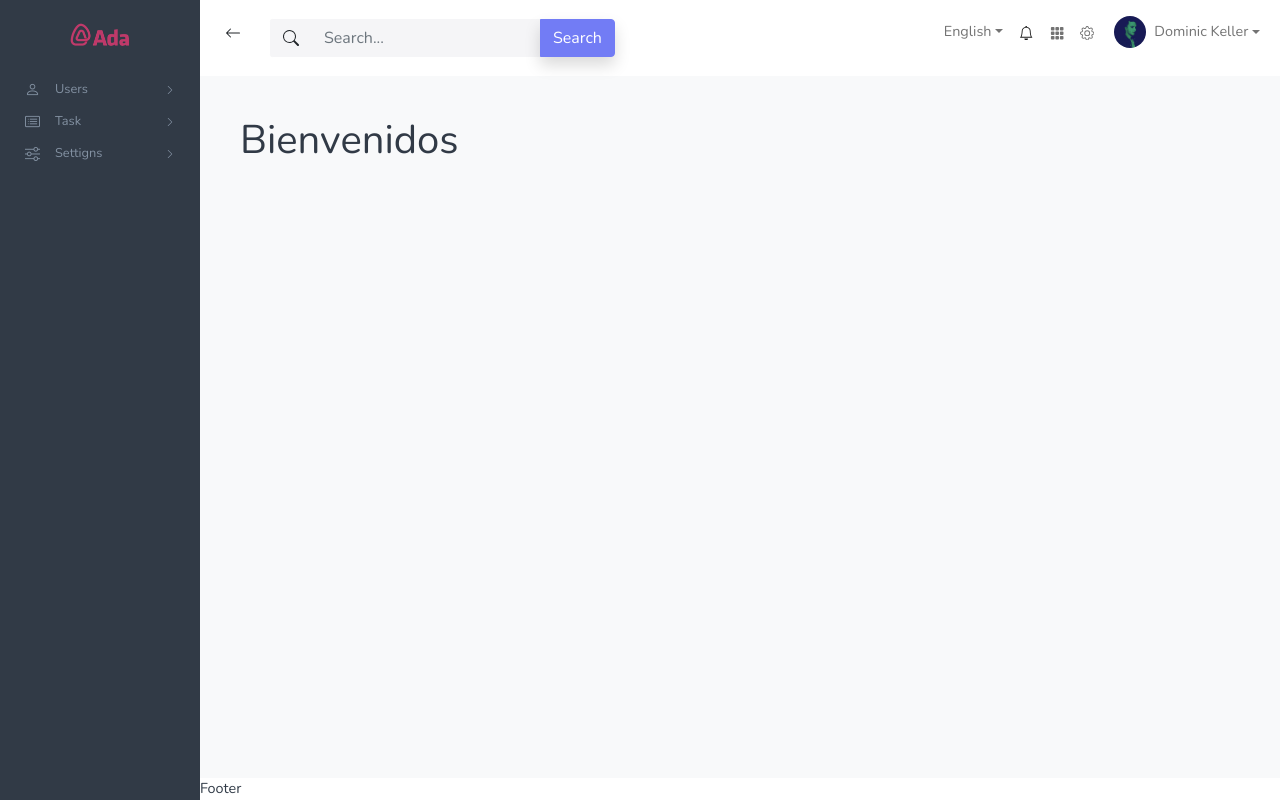
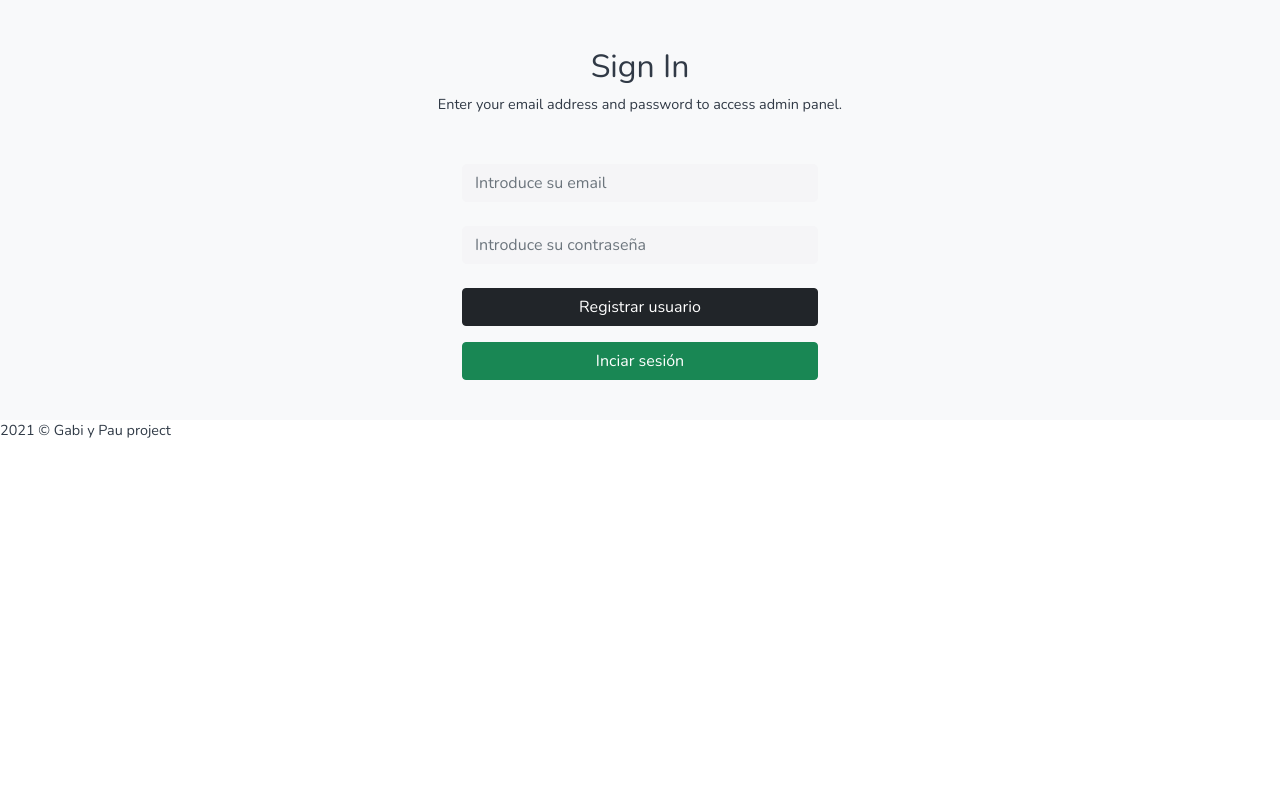
Before and after one commit to paula-carrano/Todo-App, a React (Create React App) app: page /login in a window 1280 px wide. Built offline with nearby package versions, Linux system fonts and the light colour scheme.

Commit message:
login screen

```diff
--- a/src/App.js
+++ b/src/App.js
@@ -1,5 +1,5 @@
 import { BrowserRouter as Router, Switch, Route } from "react-router-dom";
-import { Ejemplo, Tasks, Users } from "./Screens";
+import { Ejemplo, Tasks, Users, Login } from "./Screens";
 import "./App.css";
 
 const App = () => {
@@ -9,6 +9,7 @@ const App = () => {
 
         <Route path='/tasks' component={Tasks} />
         <Route path='/users' component={Users} />
+        <Route path='/login' component={Login} />
 
         <Route path='/' component={Ejemplo} />
       </Switch>
--- /dev/null
+++ b/src/Screens/Login/FormLogin/index.js
@@ -0,0 +1,41 @@
+import React, { useState } from 'react';
+
+const FormLogin = () => {
+    const [email, setEmail] = useState('')
+    const [pass, setPass] = useState('')
+
+    return (
+        <div>
+            <div className="container">
+                <div className="row mt-5 d-flex justify-content-center">
+                    <div className="col-md-4">
+                        <form className="form-group">
+                            <input
+                                onChange={(e) => { setEmail(e.target.value) }}
+                                className="form-control"
+                                placeholder="Introduce su email"
+                                type="email"
+                            />
+                            <input
+                                onChange={(e) => { setPass(e.target.value) }}
+                                className="form-control mt-4"
+                                placeholder="Introduce su contraseña"
+                                type="password"
+                            />
+                            <input
+                                className="btn btn-dark col-12 mt-4"
+                                type="submit"
+                                value="Registrar usuario"
+                            />
+                            <button className="btn btn-success col-12 mt-3">Inciar sesión</button>
+
+                        </form>
+
+                    </div>
+                </div>
+            </div>
+        </div>
+    );
+}
+
+export { FormLogin };
--- /dev/null
+++ b/src/Screens/Login/index.js
@@ -0,0 +1,17 @@
+import React from 'react';
+import { Layout, Main } from '../../components'
+import { FormLogin } from './FormLogin'
+
+const Login = () => {
+    return (
+        <Layout hideHeader hideAside>
+            <Main showAddButton>
+                <h2 className="text-center">Sign In</h2>
+                <p className="text-center">Enter your email address and password to access admin panel.</p>
+                <FormLogin />
+            </Main>
+        </Layout>
+    );
+}
+
+export { Login };
--- a/src/Screens/Users/ListUser/index.js
+++ b/src/Screens/Users/ListUser/index.js
@@ -7,6 +7,7 @@ import { UserApi } from './api'
 
 const ListUser = () => {
 
+    //REDIRECCIONO EL BTN
     const history = useHistory();
 
     const redirectAddUserForm = () => {
@@ -15,11 +16,11 @@ const ListUser = () => {
 
     const [dataUser, setdataUser] = useState([])
 
+    // OBTENGO DATOS
     const setUsers = () => {
         UserApi.get()
             .then((response => {
                 setdataUser(response);
-                console.log(response)
             }))
     }
 
@@ -27,9 +28,10 @@ const ListUser = () => {
         setUsers()
     }, []);
 
+    //BTN DELETE
     const deleteUser = (id) => {
         api.delete(`/users/${id}.json`)
-
+            .then(setUsers())
     }
 
     return (
@@ -37,7 +39,7 @@ const ListUser = () => {
             <Main title="Usuarios" handleClick={redirectAddUserForm}>
                 <div className="container">
                     <div className="row">
-                        <TableUser dataUser={dataUser} handleClick={deleteUser} />
+                        <TableUser dataUser={dataUser} handleClickDelete={deleteUser} />
                     </div>
                 </div>
             </Main>
--- a/src/Screens/Users/TableUser/index.js
+++ b/src/Screens/Users/TableUser/index.js
@@ -1,13 +1,14 @@
 import React from 'react';
 import { PencilFill, TrashFill } from 'react-bootstrap-icons'
 
-const TableUser = ({ dataUser, handleClick }) => {
+const TableUser = ({ dataUser, handleClickDelete }) => {
 
     return (
         <div className="table-responsive">
             <table className="table table-hover">
                 <thead>
                     <tr className="text-center">
+                        <th scope="col">#</th>
                         <th scope="col">Nombre</th>
                         <th scope="col">Apellido</th>
                         <th scope="col">Correo electónico</th>
@@ -16,15 +17,16 @@ const TableUser = ({ dataUser, handleClick }) => {
                     </tr>
                 </thead>
                 <tbody>
-                    {dataUser.map(({ id, nombre, apellido, email, password }) => {
+                    {dataUser.map(({ id, nombre, apellido, email, password }, i) => {
                         return (
                             <tr key={id} className="text-center">
+                                <td>{i + 1} </td>
                                 <td>{nombre}</td>
                                 <td>{apellido} </td>
                                 <td>{email} </td>
                                 <td>{password} </td>
                                 <td><button className="btn btn-info"><PencilFill /></button></td>
-                                <td><button className="btn btn-danger" onClick={() => handleClick(id)}><TrashFill /></button></td>
+                                <td><button className="btn btn-danger" onClick={() => handleClickDelete(id)}><TrashFill /></button></td>
                             </tr>
                         )
                     }
--- a/src/Screens/index.js
+++ b/src/Screens/index.js
@@ -1,3 +1,4 @@
 export { Ejemplo } from "./Ejemplo";
 export { Tasks } from "./Tasks";
 export { Users } from './Users'
+export { Login } from './Login'
--- a/src/components/Layout/components/Footer/index.js
+++ b/src/components/Layout/components/Footer/index.js
@@ -1,9 +1,9 @@
 import React from 'react'
 
 const Footer = () => {
-    return(
-        <footer>Footer</footer>
+    return (
+        <footer>2021 © Gabi y Pau project</footer>
     )
 }
 
-export {Footer}
+export { Footer }
```
